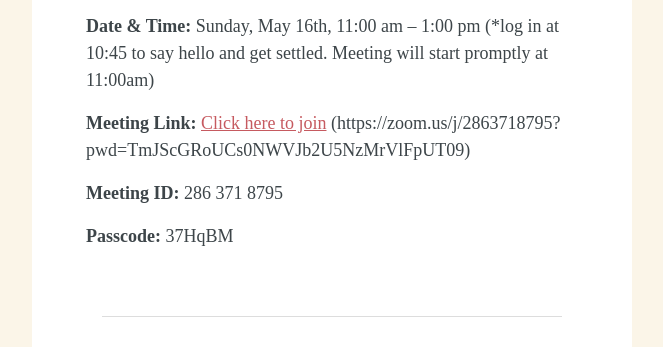
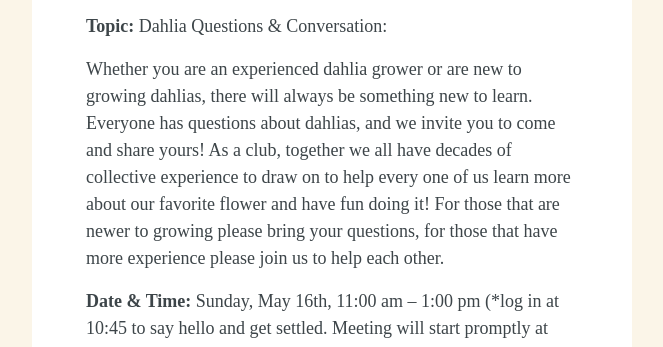
Before and after one commit to johnthedesigner/yds-email, a plain HTML site: page 202105/20210515_meeting-zoom-link/20210515_meeting-zoom-link.html in a window 1280 px wide. Shown: the part 723-1070 px from the top of the page, without its empty margins (308-971 px from the left). Drawn offline with Linux system fonts and the light colour scheme.

Commit message:
Add topic and description

```diff
--- a/202105/20210515_meeting-zoom-link/20210515_meeting-zoom-link.html
+++ b/202105/20210515_meeting-zoom-link/20210515_meeting-zoom-link.html
@@ -266,6 +266,23 @@
                                 find the info below to attend. See you there!
                               </p>
                               <p>
+                                <strong>Topic:</strong> Dahlia Questions &
+                                Conversation:
+                              </p>
+                              <p>
+                                Whether you are an experienced dahlia grower or
+                                are new to growing dahlias, there will always be
+                                something new to learn. Everyone has questions
+                                about dahlias, and we invite you to come and
+                                share yours! As a club, together we all have
+                                decades of collective experience to draw on to
+                                help every one of us learn more about our
+                                favorite flower and have fun doing it! For those
+                                that are newer to growing please bring your
+                                questions, for those that have more experience
+                                please join us to help each other.
+                              </p>
+                              <p>
                                 <strong>Date & Time:</strong> Sunday, May 16th,
                                 11:00 am – 1:00 pm (*log in at 10:45 to say
                                 hello and get settled. Meeting will start
```
Also changed, not shown: 1 other file.
